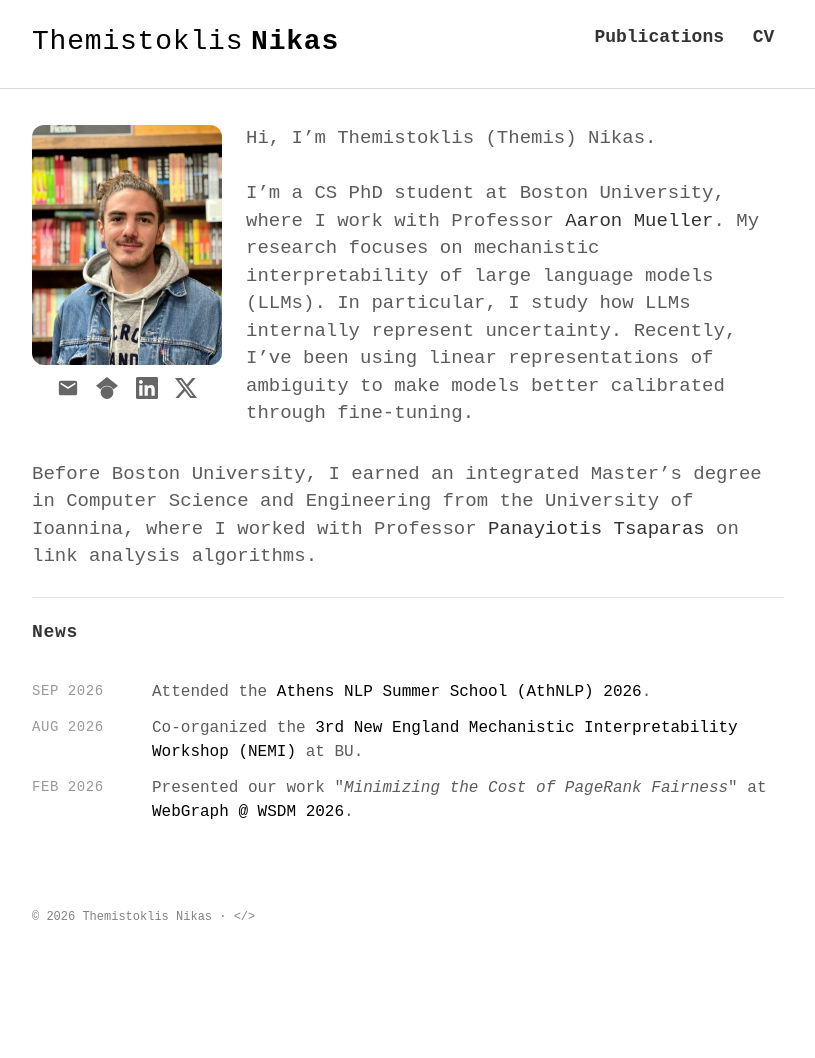
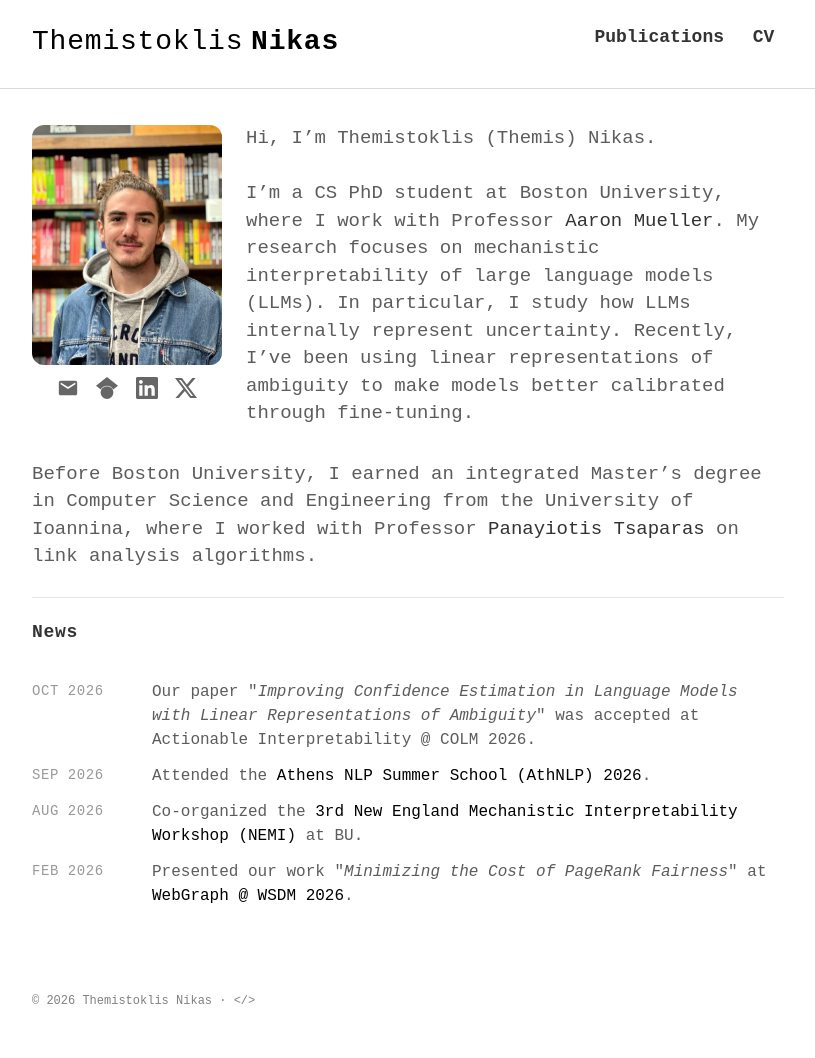
Before and after one commit to tnikas/tnikas.github.io, a Jekyll site: the page built from index.html, in a window 1280 px wide. Shown: the whole page, without its empty margins (232-1047 px from the left). Built offline with Jekyll 4.4.1, drawn with Linux system fonts in a browser that asks for light colours; some web fonts are replaced; before the commit the page ends 974 px from its top, so only the background shows below that.

Commit message:
News: COLM workshop acceptance
Co-Authored-By: Claude Opus 5.5 <noreply@anthropic.com>

```diff
--- a/_data/news.yml
+++ b/_data/news.yml
@@ -1,3 +1,6 @@
+- date: 2026-10-17
+  content_html: 'Our paper "<em>Improving Confidence Estimation in Language Models with Linear Representations of Ambiguity</em>" was accepted at Actionable Interpretability @ COLM 2026.'
+
 - date: 2026-09-02
   content_html: 'Attended the <a href="https://athnlp.github.io/2026/index.html" target="_blank" rel="noopener">Athens NLP Summer School (AthNLP) 2026</a>.'
 
```
